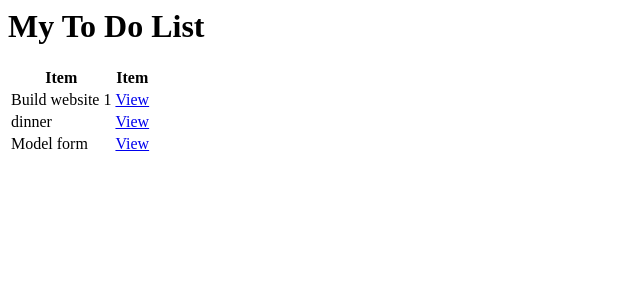
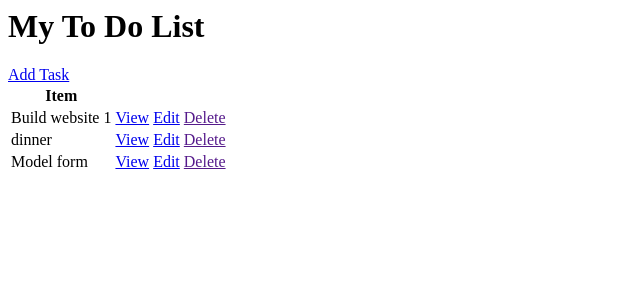
Before and after one commit to KaviyaRaajenthiran/todo_app, a Django app: page / in a window 1280 px wide. Shown: the top 300 px of the page, without its empty margins (0-640 px from the left). Run offline with Django 5.2, Linux system fonts and the light colour scheme; data comes from the database, SQL or seed files in the repository; both versions use the stored data as it was after the commit.

Commit message:
feat:added update

```diff
--- a/base/templates/base/task_list.html
+++ b/base/templates/base/task_list.html
@@ -1,15 +1,20 @@
 <h1>My To Do List</h1>
-
+<a href='{% url "task-create" %}'>Add Task</a>
 <table>
   <tr>
     <th>Item</th>
-    <th>Item</th>
+    <th></th>
+    <th></th>
+    <th></th>
 
   </tr>
   {% for task in tasks %}
   <tr>
     <td>{{task.title}}</td>
     <td><a href="{% url 'task' task.id %}">View</a></td>
+    <td><a href="{% url 'task-update' task.id %}">Edit</a></td>
+    <td><a href="">Delete</a></td>
+
   </tr>
   {% empty %}
     <h3>No items in list</h3>
--- a/base/urls.py
+++ b/base/urls.py
@@ -1,8 +1,12 @@
 from django.urls import path
-from .views import TaskList,TaskDetail
+from .views import TaskList,TaskDetail,TaskCreate,TaskUpdate
 
 urlpatterns = [
     path('',TaskList.as_view(),name='tasks'),
     path('task/<int:pk>/',TaskDetail.as_view(),name='task'),
+    path('task-create/',TaskCreate.as_view(),name='task-create'),
+    path('task-update/<int:pk>/',TaskUpdate.as_view(),name='task-update'),
+
+
 
 ]
--- a/base/views.py
+++ b/base/views.py
@@ -1,7 +1,8 @@
 from django.shortcuts import render
 from django.views.generic.list import ListView
 from django.views.generic.detail import DetailView
-
+from django.views.generic.edit import CreateView,UpdateView,DeleteView
+from django.urls import reverse_lazy
 from .models import Task
 # Create your views here.
 
@@ -13,3 +14,18 @@ class TaskDetail(DetailView):
   model = Task
   context_object_name = 'task'
   template_name='base/task.html'
+
+class TaskCreate(CreateView):
+  model = Task
+  fields = '__all__'
+  success_url=reverse_lazy('tasks')
+
+class TaskUpdate(UpdateView):
+  model = Task
+  fields = '__all__'
+  success_url = reverse_lazy('tasks')
+
+class TaskDelete(DeleteView):
+  model = Task
+  context_object_name = 'task'
+  success_url = reverse_lazy('tasks')
```
Also changed, not shown: base/templates/base/task_confirm_delete.html (added, +8 -0 lines), base/templates/base/task_form.html (added, +9 -0 lines), db.sqlite3.
